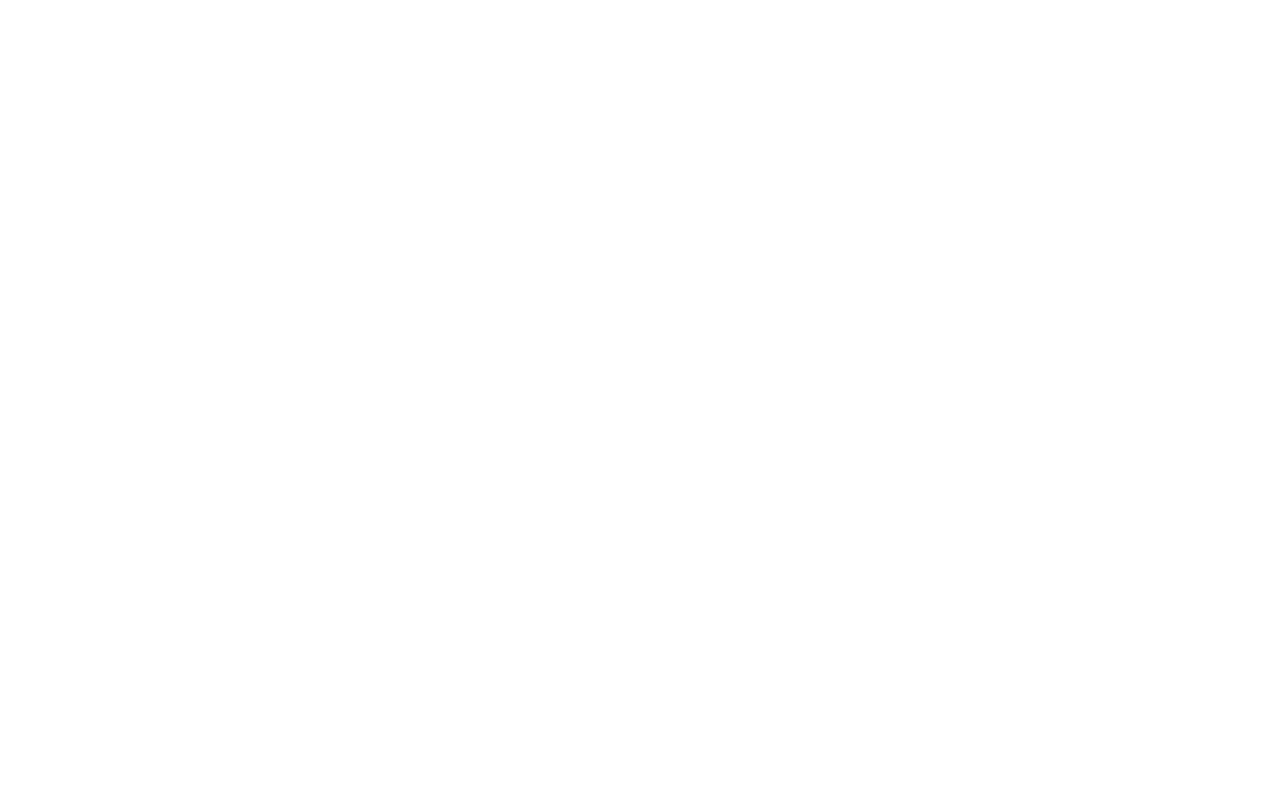
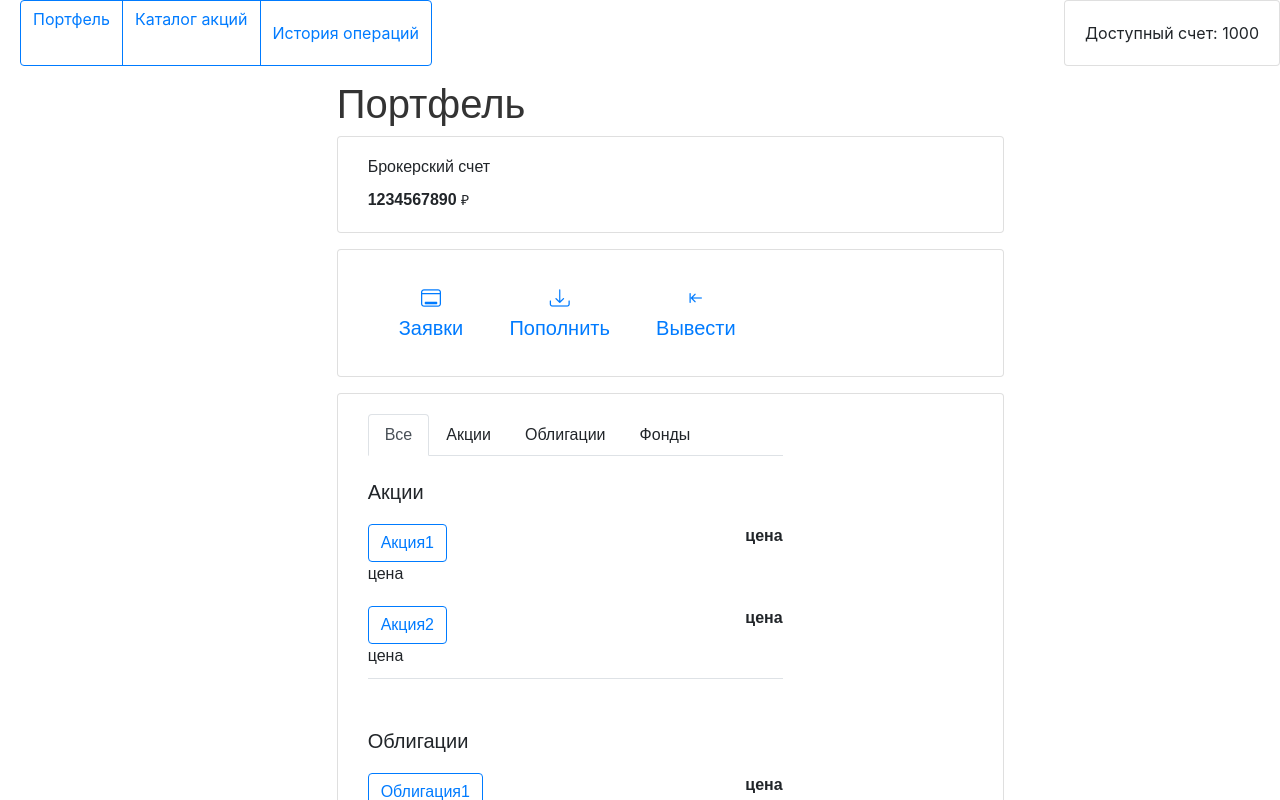
Before and after one commit to TakeshiKatsuro/ProjectVueJs, a Vue app: page /briefcase in a window 1280 px wide. Before the commit this address had no page. Shown: the top 800 px of the page. Built offline with nearby package versions, Linux system fonts and the light colour scheme.

Commit message:
small changes

```diff
--- a/index.html
+++ b/index.html
@@ -2,10 +2,10 @@
 <html lang="en">
   <head>
     <meta charset="UTF-8">
+    <meta name="viewport" content="width=device-width, initial-scale=1.0">
     <link rel="icon" href="/favicon.ico">
     <link rel="stylesheet" href="https://cdn.jsdelivr.net/npm/bootstrap-icons@1.10.5/font/bootstrap-icons.css">
     <link rel="stylesheet" href="https://stackpath.bootstrapcdn.com/bootstrap/4.5.0/css/bootstrap.min.css">
-    <meta name="viewport" content="width=device-width, initial-scale=1.0">
     <title>SOVCOM</title>
   </head>
   <body>
--- a/src/components/Header.vue
+++ b/src/components/Header.vue
@@ -29,10 +29,10 @@ export default {
     position: fixed;
     display: flex;
     justify-content: space-between;
-    width: 80%;
+    width: 100%;
 }
 
 .btn-group {
-    left: -80px;
+    left: 20px;
 }
 </style>
--- a/src/components/logo.vue
+++ b/src/components/logo.vue
@@ -8,10 +8,11 @@
     <h1>SOVCOM<br>INVESTMENTS</h1>
 </template>
 
-<style>
+<style scoped>
   h1 {
     text-align: left;
+      margin-left: 30px;
+      margin-top: 30px;
       font-family: "Franklin Gothic Medium";
-      margin-top: 30px;
   }
 </style>
--- a/src/pages/Main.vue
+++ b/src/pages/Main.vue
@@ -12,13 +12,13 @@ export default {
     <h2 style="text-align: center; font-family: 'franklin gothic medium'; margin-top: 100px">ИНВЕСТИРОВАТЬ - ЭТО ПРОСТО!</h2>
     <div class="btn" @click="$router.push('/registration')"><a href="#">Стать клиентом</a></div>
     <div class="buttons">
-        <my-button  @click="$router.push('/')">Брокерский счёт</my-button>
-        <my-button  @click="$router.push('/')">Терминал</my-button>
+        <my-button  @click="$router.push('/briefcase')">Брокерский счёт</my-button>
+        <my-button  @click="$router.push('/catalog')">Терминал</my-button>
         <my-button  @click="$router.push('/authorization')">Войти</my-button>
     </div>
 </template>
 
-<style>
+<style scoped>
 .buttons {
     margin-top: 100px;
     justify-content: center;
--- a/src/pages/SignInForm.vue
+++ b/src/pages/SignInForm.vue
@@ -33,8 +33,8 @@ export default {
     <h2 style="text-align: center; font-family: 'franklin gothic medium'; margin-top: 100px">Добро пожаловать!</h2>
     <form class="login-form">
         <div class="form-group">
-            <label for="username">Телефон</label>
-            <input type="text" id="username" v-model="username" />
+            <label for="login">Телефон</label>
+            <input type="text" id="login" v-model="login" />
         </div>
         <div class="form-group">
             <label for="password">Пароль</label>
@@ -45,7 +45,7 @@ export default {
     </form>
 </template>
 
-<style>
+<style scoped>
 .login-form {
     max-width: 300px;
     margin: 0 auto;
--- a/src/pages/SignUpForm.vue
+++ b/src/pages/SignUpForm.vue
@@ -73,7 +73,7 @@ export default {
     </form>
 </template>
 
-<style>
+<style scoped>
 .login-form {
     max-width: 300px;
     margin: 0 auto;
--- a/src/router/router.js
+++ b/src/router/router.js
@@ -3,6 +3,8 @@ import SignUpForm from "@/pages/SignUpForm.vue";
 import Main from "@/pages/Main.vue";
 import process from "process/browser";
 import {createRouter, createWebHistory} from "vue-router";
+import Catalog from "@/pages/Catalog.vue";
+import Briefcase from "@/pages/Briefcase.vue";
 
 /*Создаётся массив объектов маршрутов*/
 const routes = [
@@ -17,6 +19,16 @@ const routes = [
     { path: "/registration",
         name: "SignUpForm",
         component: SignUpForm,
+    },
+    {
+        path: '/catalog',
+        name: 'Catalog',
+        component: Catalog
+    },
+    {
+        path: '/briefcase',
+        name: 'Briefcase',
+        component: Briefcase
     }
 
 ]
```
